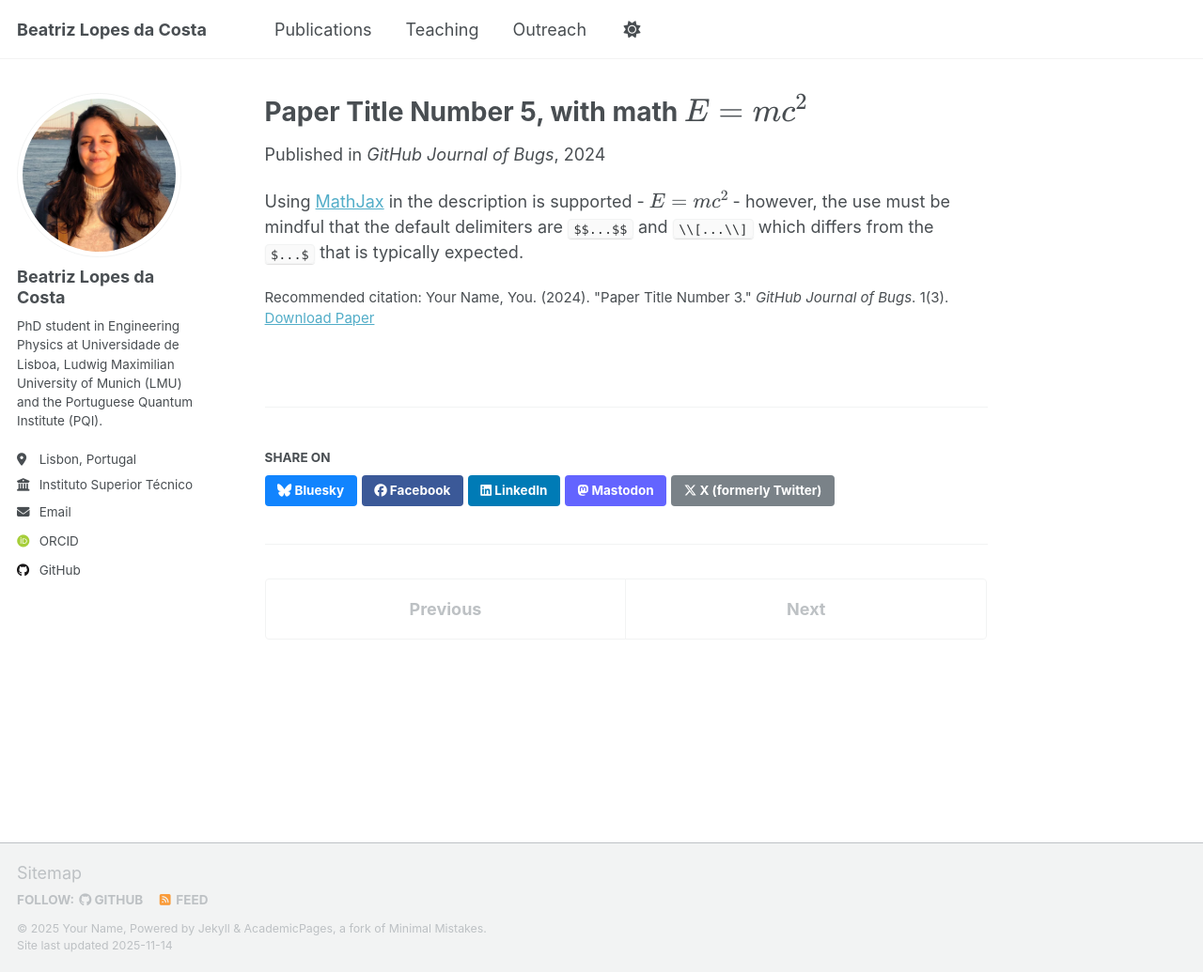
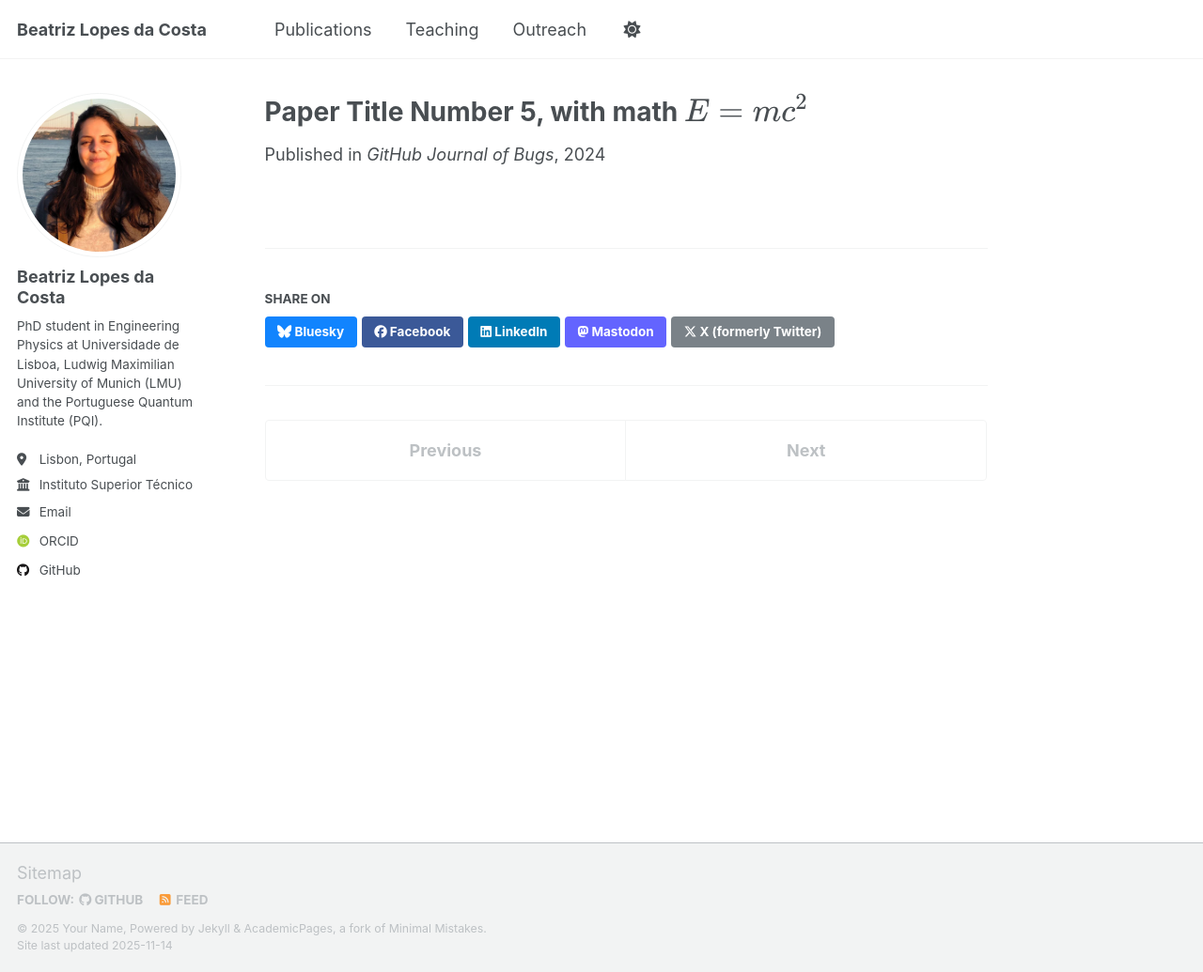
Before and after one commit to beatriz-costa00/beatriz-costa00.github.io, a Jekyll site: the page built from _publications/2025-06-08-paper-title-number-5.md, in a window 1280 px wide and 1035 px high. Shown: the whole window at 94% size. Built offline with Jekyll 4.4.1, drawn with Linux system fonts in a browser that asks for light colours; some web fonts are replaced; a script that is not in the unit is left out.

Commit message:
Update citation and MathJax note in paper metadata
Removed citation and MathJax usage note from the paper.

```diff
--- a/_publications/2025-06-08-paper-title-number-5.md
+++ b/_publications/2025-06-08-paper-title-number-5.md
@@ -7,7 +7,4 @@ excerpt: 'This paper is about a famous math equation, $$E=mc^2$$'
 date: 2024-02-17
 venue: 'GitHub Journal of Bugs'
 paperurl: 'https://academicpages.github.io/files/paper3.pdf'
-citation: 'Your Name, You. (2024). &quot;Paper Title Number 3.&quot; <i>GitHub Journal of Bugs</i>. 1(3).'
 ---
-
-Using [MathJax](https://www.mathjax.org/) in the description is supported - $$E=mc^2$$ - however, the use must be mindful that the default delimiters are `$$...$$` and `\\[...\\]` which differs from the `$...$` that is typically expected.
```
